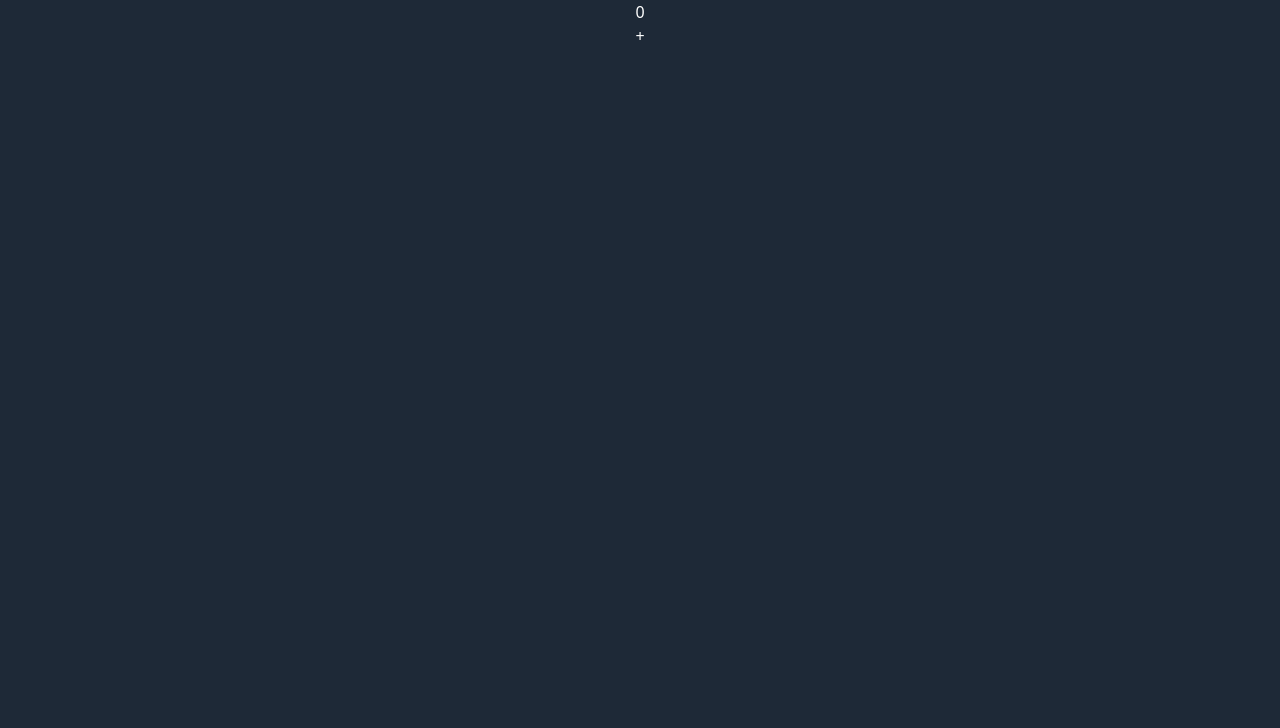
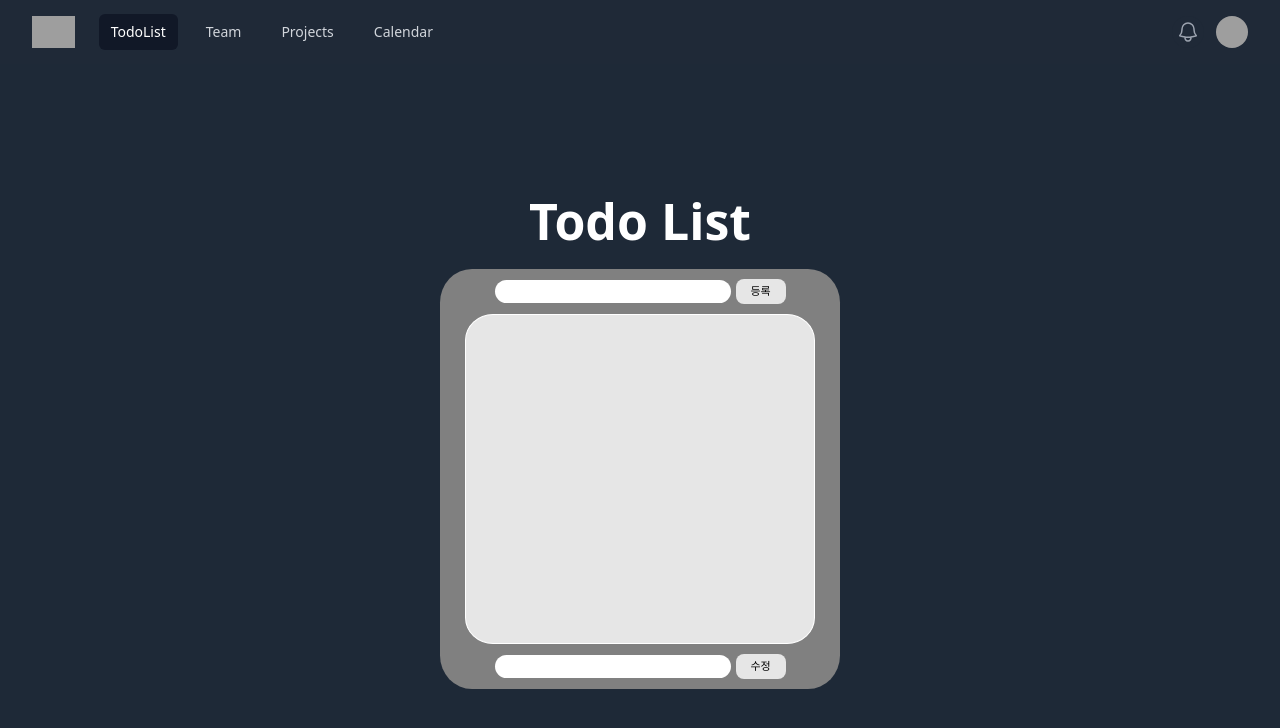
Before and after one commit to jdasol406/mobile_survey_project, a React (Vite) app: page / in a window 1280 px wide. Shown: the top 728 px of the page. Built offline with nearby package versions, Linux system fonts and the light colour scheme; grey boxes are pictures that could not be loaded.

Commit message:
20241023

```diff
--- a/src/App.jsx
+++ b/src/App.jsx
@@ -1,13 +1,13 @@
 import './App.css'
-// import Todo from './components/Todo'
-import UseEffect from './components/UseEffect'
+import Todo from './components/Todo'
+// import UseEffect from './components/UseEffect'
 
 function App() {
 
   return (
     <>
-      {/* <Todo /> */}
-      <UseEffect />
+      <Todo />
+      {/* <UseEffect /> */}
     </>
   )
 }
```
